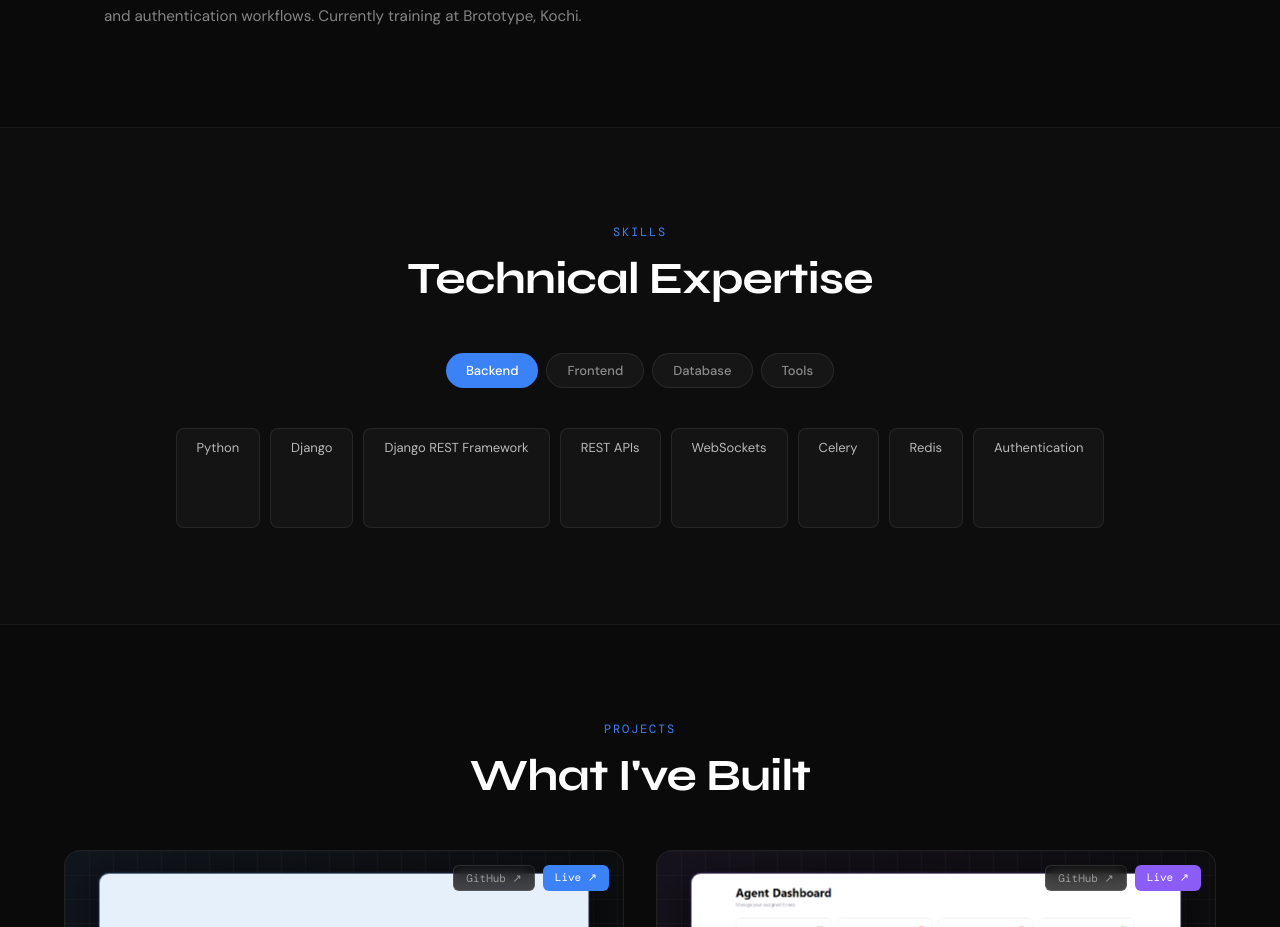
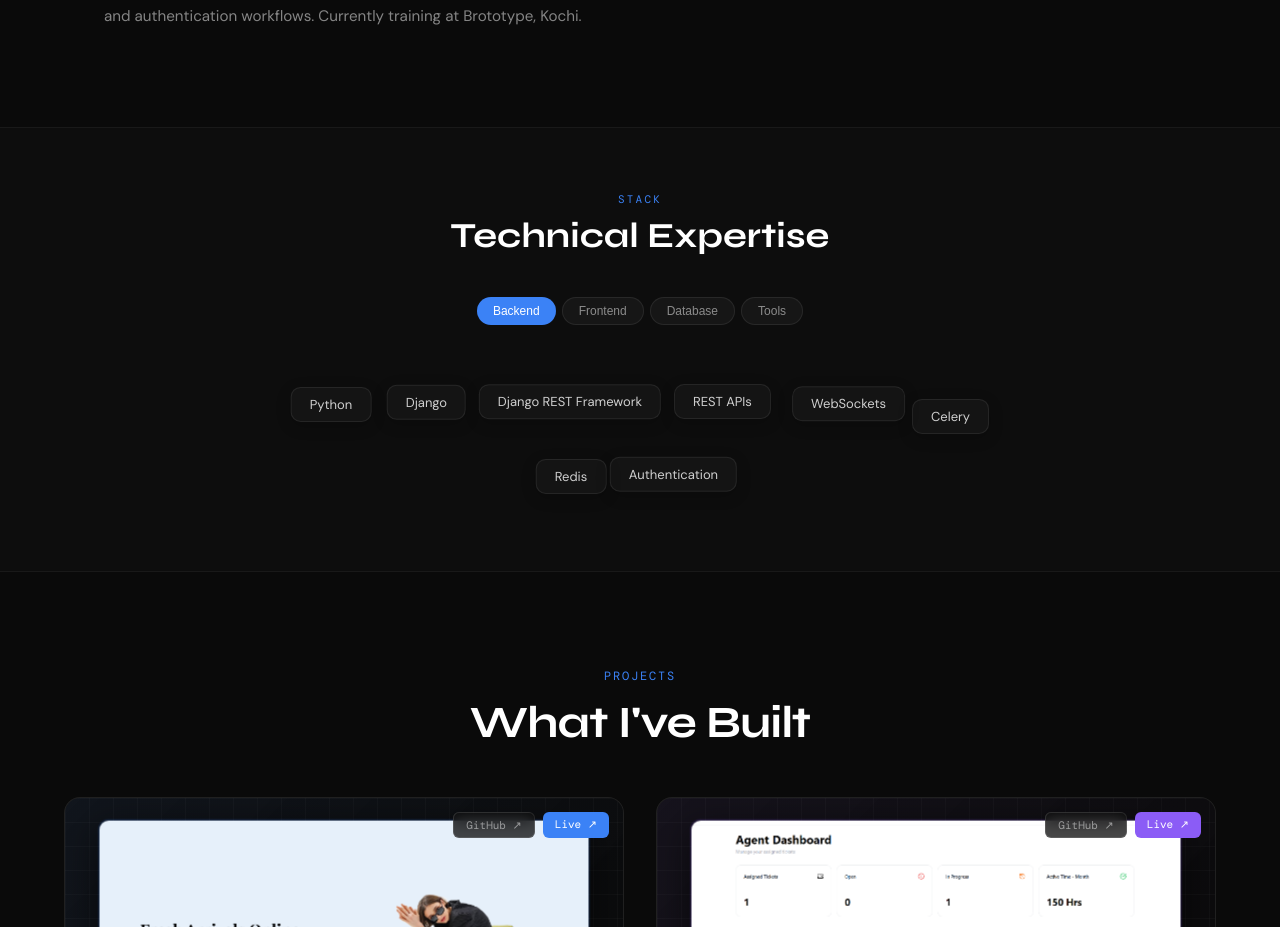
Before and after one commit to prithvirajpu/Portfolio-React-Latest, a React app: page / in a window 1280 px wide. Shown: the part 1200-2127 px from the top of the page. Built offline with nearby package versions, Linux system fonts and the light colour scheme; the HTML template or start-up script is replaced by a standard one.

Commit message:
WIP: implement skills floating animation

```diff
--- a/src/components/Skills.jsx
+++ b/src/components/Skills.jsx
@@ -7,23 +7,39 @@ export default function Skills() {
 
   return (
     <section id="skills" style={{
-      padding: "6rem clamp(1.5rem,5vw,4rem)",
+      padding: "4rem clamp(1rem,5vw,2rem)", // Reduced padding
       background: "rgba(255,255,255,0.01)",
       borderTop: "1px solid rgba(255,255,255,0.05)",
-      borderBottom: "1px solid rgba(255,255,255,0.05)"
+      borderBottom: "1px solid rgba(255,255,255,0.05)",
     }}>
-      <div style={{ maxWidth: 1200, margin: "0 auto" }}>
+      <style>{`
+        @keyframes drift {
+          0% { transform: translate3d(0, 0, 0); }
+          25% { transform: translate3d(15px, -10px, 0); }
+          50% { transform: translate3d(5px, 15px, 0); }
+          75% { transform: translate3d(-15px, 10px, 0); }
+          100% { transform: translate3d(0, 0, 0); }
+        }
+
+        @keyframes skillFadeIn {
+          from { opacity: 0; transform: scale(0.9); }
+          to { opacity: 1; transform: scale(1); }
+        }
+      `}</style>
+
+      {/* Reduced maxWidth to 800px to kill wasted side space */}
+      <div style={{ maxWidth: 800, margin: "0 auto" }}>
         <FadeUp>
-          <p style={{ color: "#3b82f6", fontSize: 12, letterSpacing: "0.15em", fontFamily: "'DM Mono', monospace", marginBottom: 12, textAlign: "center" }}>
-            SKILLS
+          <p style={{ color: "#3b82f6", fontSize: 11, letterSpacing: "0.2em", fontFamily: "'DM Mono', monospace", marginBottom: 8, textAlign: "center" }}>
+            STACK
           </p>
-          <h2 style={{ fontSize: "clamp(2rem,4vw,2.8rem)", fontWeight: 700, fontFamily: "'Syne', sans-serif", textAlign: "center", letterSpacing: "-0.02em", marginBottom: "3rem" }}>
+          <h2 style={{ fontSize: "clamp(1.8rem,3vw,2.2rem)", fontWeight: 700, fontFamily: "'Syne', sans-serif", textAlign: "center", marginBottom: "2.5rem" }}>
             Technical Expertise
           </h2>
         </FadeUp>
 
         <FadeUp delay={100}>
-          <div style={{ display: "flex", gap: 8, justifyContent: "center", marginBottom: 40, flexWrap: "wrap" }}>
+          <div style={{ display: "flex", gap: 6, justifyContent: "center", marginBottom: 32, flexWrap: "wrap" }}>
             {Object.keys(SKILLS).map(tab => (
               <button
                 key={tab}
@@ -32,13 +48,11 @@ export default function Skills() {
                   background: activeTab === tab ? "#3b82f6" : "rgba(255,255,255,0.04)",
                   border: activeTab === tab ? "none" : "1px solid rgba(255,255,255,0.08)",
                   color: activeTab === tab ? "#fff" : "rgba(255,255,255,0.5)",
-                  padding: "8px 20px",
+                  padding: "6px 16px",
                   borderRadius: 100,
-                  fontSize: 13,
+                  fontSize: 12,
                   cursor: "pointer",
-                  fontFamily: "inherit",
-                  fontWeight: 500,
-                  transition: "all 0.2s",
+                  transition: "all 0.3s ease",
                 }}
               >
                 {tab}
@@ -46,38 +60,62 @@ export default function Skills() {
             ))}
           </div>
 
-          <div style={{ display: "flex", flexWrap: "wrap", gap: 10, justifyContent: "center", minHeight: 100 }}>
-            {SKILLS[activeTab].map((skill, i) => (
+          {/* This container is now more compact */}
+          <div style={{
+            display: "flex",
+            flexWrap: "wrap",
+            gap: 12,
+            justifyContent: "center",
+            alignItems: "center",
+            minHeight: "150px", // Reduced height
+            padding: "20px"
+          }}>
+            {SKILLS[activeTab].map((skill, i) => {
+              // Randomized drift logic
+              const duration = 6 + (i % 4);
+              const delay = i * -800; // Negative delay starts animation mid-cycle for instant movement
+
+              return (
                 <div
                   key={skill}
                   style={{
                     background: "rgba(255,255,255,0.03)",
                     border: "1px solid rgba(255,255,255,0.08)",
-                  borderRadius: 8,
-                  padding: "10px 20px",
+                    borderRadius: 10,
+                    padding: "8px 18px",
                     fontSize: 13,
-                  color: "rgba(255,255,255,0.7)",
-                  transition: "all 0.2s",
-                  animation: `fadeSlide 0.3s ease ${i * 40}ms both`,
+                    color: "rgba(255,255,255,0.8)",
+                    cursor: "default",
+                    boxShadow: "0 4px 15px rgba(0,0,0,0.2)",
+                    animation: `
+                      skillFadeIn 0.5s ease forwards,
+                      drift ${duration}s ease-in-out ${delay}ms infinite alternate
+                    `
                   }}
                   onMouseEnter={(e) => {
-                  e.currentTarget.style.borderColor = "rgba(59,130,246,0.4)";
+                    e.currentTarget.style.background = "rgba(59,130,246,0.15)";
+                    e.currentTarget.style.borderColor = "#3b82f6";
                     e.currentTarget.style.color = "#fff";
-                  e.currentTarget.style.background = "rgba(59,130,246,0.06)";
+                    e.currentTarget.style.animationPlayState = "paused";
+                    e.currentTarget.style.transform = "scale(1.1)";
+                    e.currentTarget.style.zIndex = "20";
                   }}
                   onMouseLeave={(e) => {
+                    e.currentTarget.style.background = "rgba(255,255,255,0.03)";
                     e.currentTarget.style.borderColor = "rgba(255,255,255,0.08)";
-                  e.currentTarget.style.color = "rgba(255,255,255,0.7)";
-                  e.currentTarget.style.background = "rgba(255,255,255,0.03)";
+                    e.currentTarget.style.color = "rgba(255,255,255,0.8)";
+                    e.currentTarget.style.animationPlayState = "running";
+                    e.currentTarget.style.transform = "scale(1)";
+                    e.currentTarget.style.zIndex = "1";
                   }}
                 >
                   {skill}
                 </div>
-            ))}
+              );
+            })}
           </div>
         </FadeUp>
       </div>
-
     </section>
   );
 }
```
Lines whose indentation alone changed are shown as unchanged.
